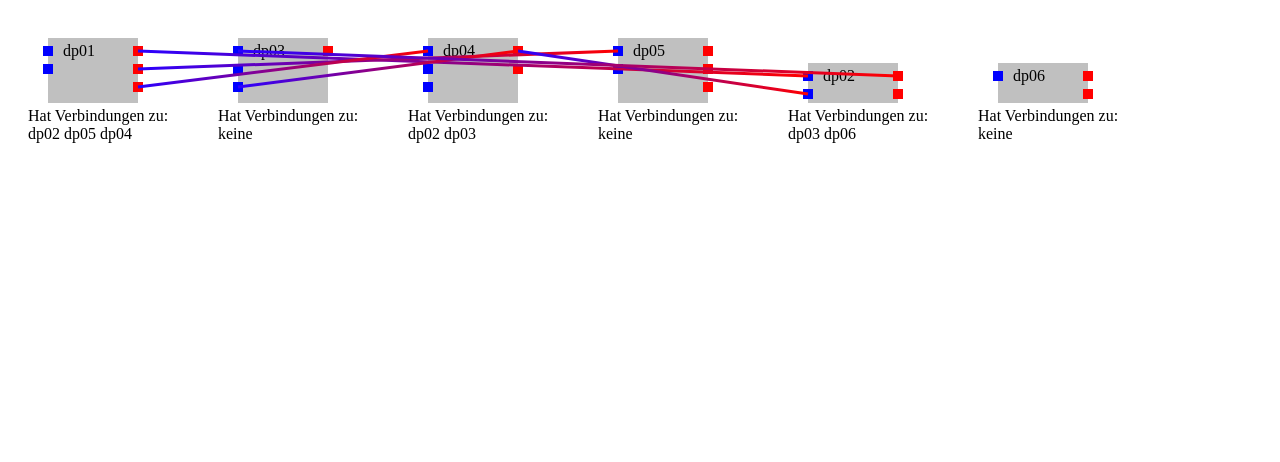
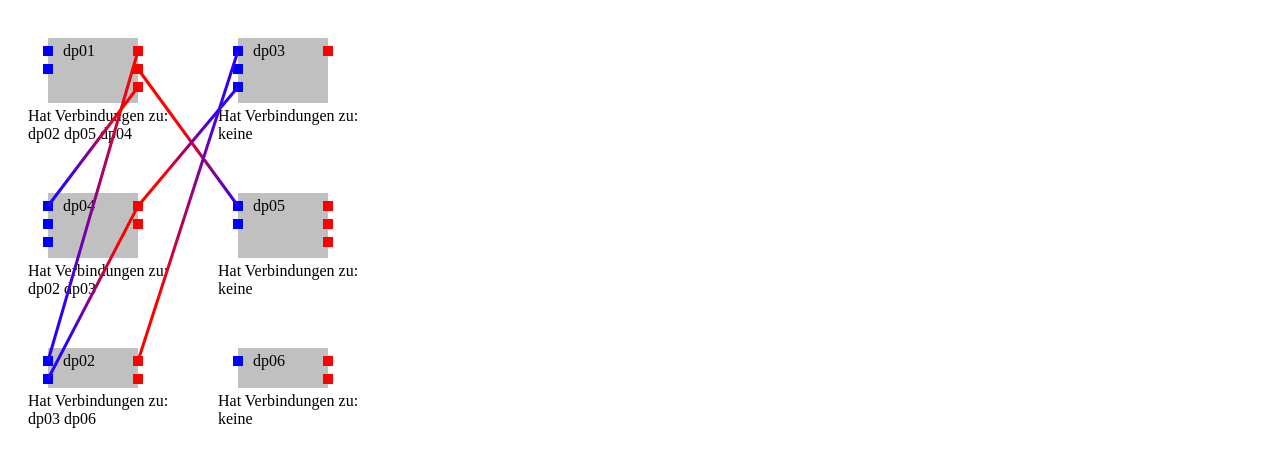
Before and after one commit to Nora404/learn-about-graphs, an Angular app in the folder graphs2/: page / in a window 1280 px wide. Shown: the top 462 px of the page. Built offline with nearby package versions, Linux system fonts and the light colour scheme.

Commit message:
richtiger farbverlauf

```diff
--- a/graphs2/src/app/app.component.html
+++ b/graphs2/src/app/app.component.html
@@ -5,27 +5,36 @@
   width="100%"
   height="100%"
   style="position: absolute; top: 0; left: 0;">
+
+    <ng-container *ngFor="let line of lines">
       <defs>
-    <linearGradient id="lgrad" x1="0" y1="0" x2="1" y2="0">
-        <stop offset="0" stop-color="hsl(250,100%,50%)" />
-        <stop offset="1" stop-color="hsl(0,100%,50%)" />
+        <linearGradient
+        [attr.id]="line.id"
+        [attr.x1]="convertToPercentage(line.x1, getMaxWidth(line)) +'%'"
+        [attr.y1]="convertToPercentage(line.y1, getMaxHeight(line)) +'%'"
+        [attr.x2]="convertToPercentage(line.x2, getMaxWidth(line)) +'%'"
+        [attr.y2]="convertToPercentage(line.y2, getMaxHeight(line)) +'%'">
+            <stop offset="0" stop-color="hsl(0,100%,50%)" />
+            <stop offset="1" stop-color="hsl(250,100%,50%)" />
         </linearGradient>
         </defs>
 
-    <line *ngFor="let line of lines"
+        <line
           [attr.x1]="line.x1"
           [attr.y1]="line.y1"
           [attr.x2]="line.x2"
           [attr.y2]="line.y2"
-      stroke="url(#lgrad)"
+          [attr.stroke]="'url(#' + line.id +')'"
           stroke-width="3"
           class="line"/>
+    </ng-container>
+
 </svg>
 
 
 <!-- -------------------------------------------------------------------------------------------------- -->
 
-
+<div id="container">
   <div class="datapoint" *ngFor="let data of (data$ | async)">
 
     <svg
@@ -75,3 +84,4 @@
         </span>
       </div>
   </div>
+</div>
--- a/graphs2/src/app/app.component.scss
+++ b/graphs2/src/app/app.component.scss
@@ -13,3 +13,9 @@
     display: inline-block;
     padding: 20px;
 }
+
+#container{
+    width: 500px;
+    height: 500px;
+    scroll-behavior: auto;
+}
--- a/graphs2/src/app/app.component.ts
+++ b/graphs2/src/app/app.component.ts
@@ -5,6 +5,7 @@ import { DataService, Datapoint } from './data.service';
 import { Observable} from 'rxjs';
 
 export type Line = {
+  id: string,
   x1: number,
   y1: number,
   x2: number,
@@ -40,6 +41,7 @@ export class AppComponent implements AfterViewInit{
               const posTaget = elemTaget ? elemTaget.getBoundingClientRect(): {left:0,top:0};
 
               this.lines.push({
+                id: datapoint.name + 'output' +  line.positionOutput + line.dp + 'input' +  line.positionInput,
                 x1: Math.floor(posStart.left +5),
                 y1: Math.floor(posStart.top +5),
                 x2: Math.floor(posTaget.left +5),
@@ -56,7 +58,17 @@ export class AppComponent implements AfterViewInit{
       })
   }
 
+  getMaxWidth(line:Line) {
+    return Math.max(line.x1, line.x2);
+  }
 
+  getMaxHeight(line:Line) {
+    return Math.max(line.y1, line.y2);
+  }
+
+  convertToPercentage(value: number, max: number):number {
+    return (value / max) * 100;
+  }
 
   biggerNumber(n1: number, n2: number): number {
     return n1 > n2 ? n1 : n2;
```
Lines whose indentation alone changed are shown as unchanged.
